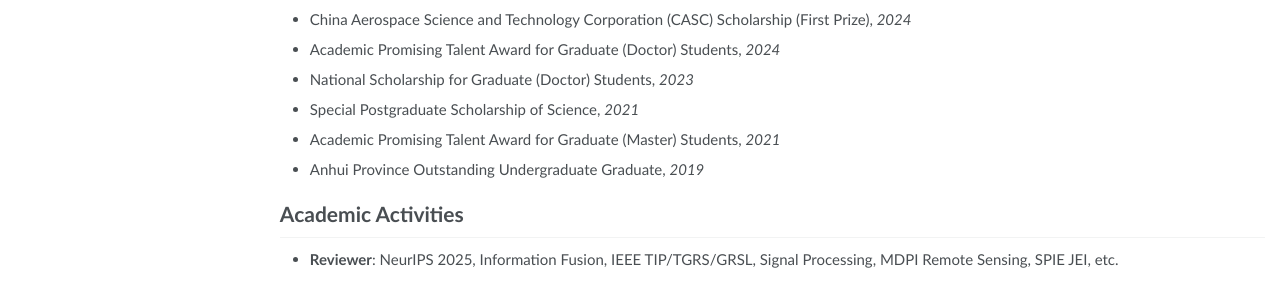
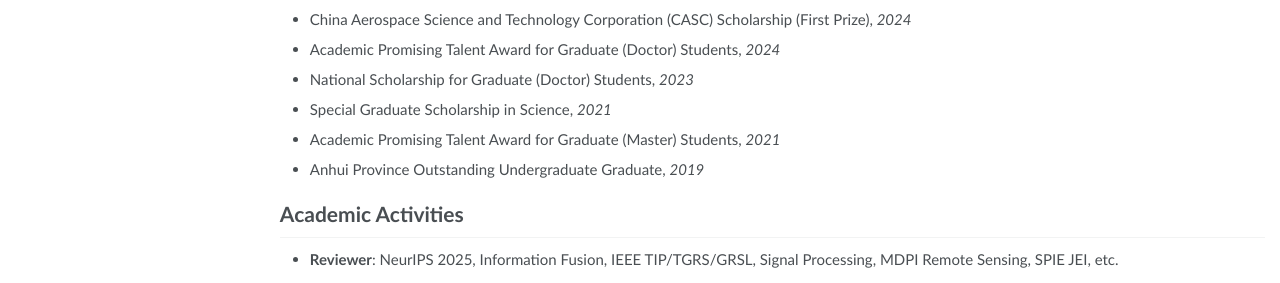
Before and after one commit to zhongchengwu/zhongchengwu.github.io, a Jekyll site: the page built from _pages/about.md, in a window 1280 px wide and 900 px high, scrolled down 1023 px. Shown: the part 614-897 px from the top of the window. Built offline with Jekyll 4.4.1, drawn with Linux system fonts in a browser that asks for light colours.

Commit message:
Update about.md

```diff
--- a/_pages/about.md
+++ b/_pages/about.md
@@ -82,7 +82,7 @@ My research interests include high-dimensional image processing, image fusion, t
 - China Aerospace Science and Technology Corporation (CASC) Scholarship (First Prize), *2024*
 - Academic Promising Talent Award for Graduate (Doctor) Students, *2024*
 - National Scholarship for Graduate (Doctor) Students, *2023*
-- Special Postgraduate Scholarship of Science, *2021*
+- Special Graduate Scholarship in Science, *2021*
 - Academic Promising Talent Award for Graduate (Master) Students, *2021*
 - Anhui Province Outstanding Undergraduate Graduate, *2019*
 
```
